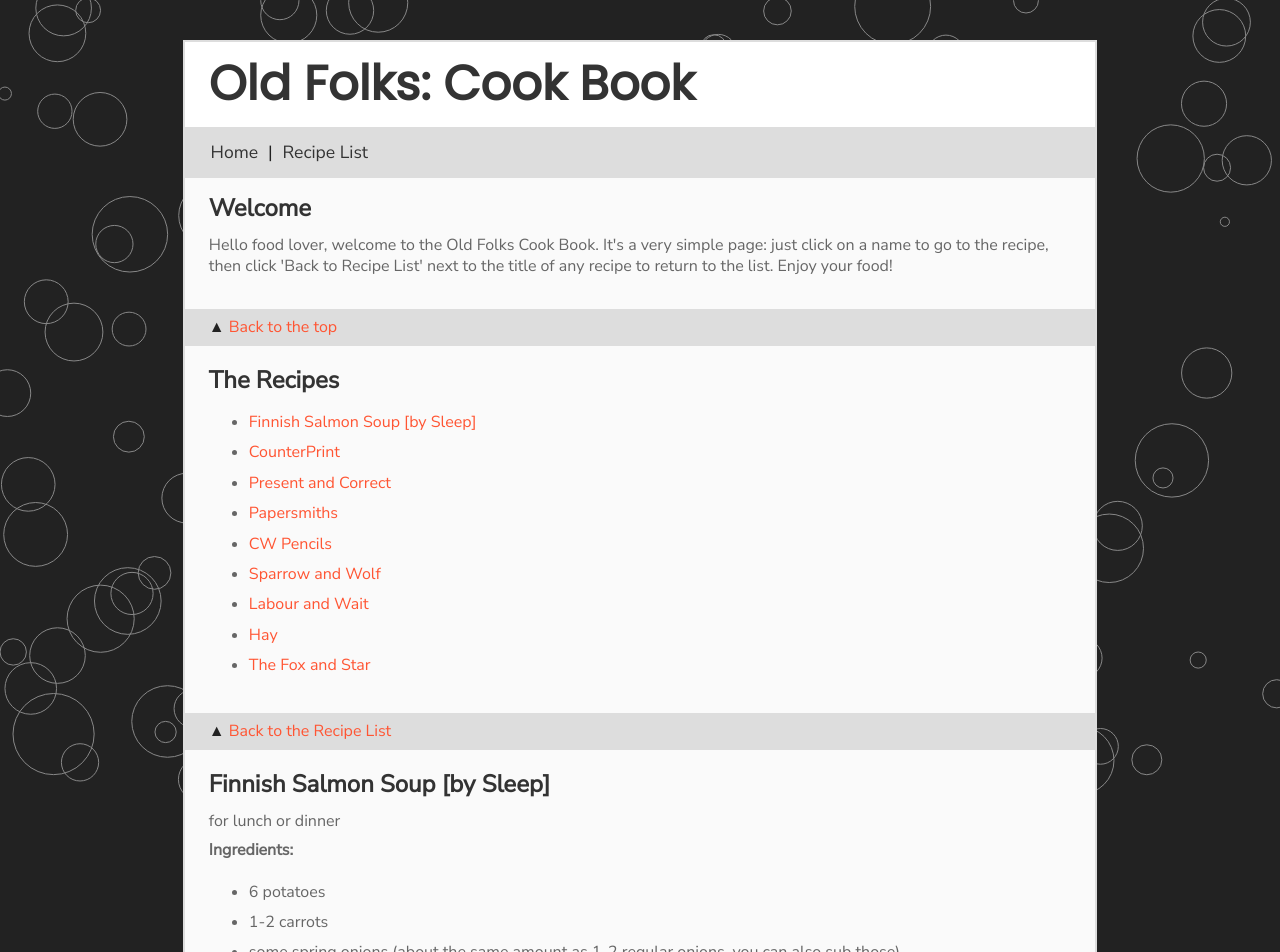
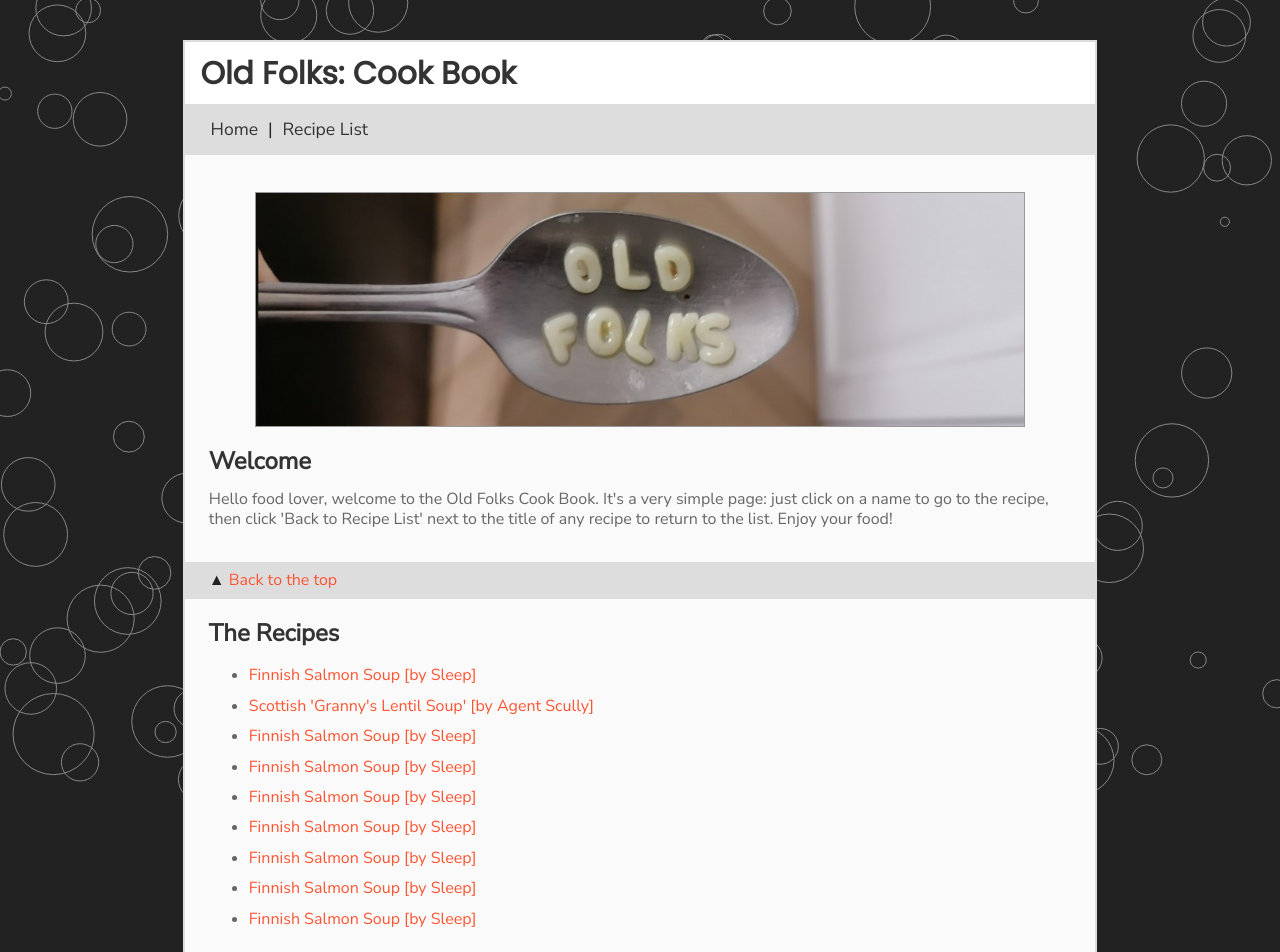
Before and after one commit to old-folks/cookbook, a plain HTML site: page index.html in a window 1280 px wide. Shown: the top 952 px of the page. Drawn offline with Linux system fonts and the light colour scheme.

Commit message:
tweaked layout

```diff
--- a/css/csmain_white.css
+++ b/css/csmain_white.css
@@ -5,7 +5,7 @@
 		padding: 1em .75em;
 		grid-area: hd;
 		font-family: 'Poppins', sans-serif;
-		font-size: 2rem;
+		font-size: 1.3rem;
 	}
 
 	header h5 {
@@ -38,6 +38,21 @@
 
 	img:not(.noborder) {
 		border: 1px solid #999;
+	}
+
+/* Image floating */
+	.floater {
+		float: right;
+		margin-left: 2em;
+		border-radius:1em;
+	}
+
+	.floater.end {
+		clear: right;
+	}
+
+	.pushDown {
+		clear:both;
 	}
 
 	video:not(.noborder) {
@@ -279,18 +294,6 @@
 		padding-bottom: 1em;
 	}
 
-/* Image floating */
-	.floater {
-		float: left;
-	}
-
-	.floater.end {
-		clear: right;
-	}
-
-	.pushDown {
-		clear:both;
-	}
 
 /* List floating */
 	.ref {
--- a/index.html
+++ b/index.html
@@ -40,8 +40,8 @@
 		<main class="section_padding">
 			<article>
 
+			<img src="./images/logo.jpg">
 			<h2 class="top">Welcome</h2>
-
 					<p>
 						Hello food lover, welcome to the Old Folks Cook Book. It's a very simple page: just click on a name to go to the recipe, then click 'Back to Recipe List' next to the title of any recipe to return to the list. Enjoy your food!
 					</p>
@@ -55,35 +55,35 @@
 					</li>
 
 					<li>
-					<a href="https://www.counter-print.co.uk/collections/stationery" target="_blank" rel="noopener" class="in_text_link">CounterPrint</a>
+					<a href="./index.html#R2" class="in_text_link">Scottish 'Granny's Lentil Soup' [by Agent Scully]</a>
 					</li>
 
 					<li>
-					<a href="https://www.presentandcorrect.com/" target="_blank" rel="noopener" class="in_text_link">Present and Correct</a>
+					<a href="./index.html#R1" class="in_text_link">Finnish Salmon Soup [by Sleep]</a>
 					</li>
 
 					<li>
-					<a href="https://www.papersmiths.co.uk/" target="_blank" rel="noopener" class="in_text_link">Papersmiths</a>
+					<a href="./index.html#R1" class="in_text_link">Finnish Salmon Soup [by Sleep]</a>
 					</li>
 
 					<li>
-					<a href="https://cwpencils.com/" target="_blank" rel="noopener" class="in_text_link">CW Pencils</a>
+					<a href="./index.html#R1" class="in_text_link">Finnish Salmon Soup [by Sleep]</a>
 					</li>
 
 					<li>
-					<a href="http://www.sparrowandwolf.co.uk/" target="_blank" rel="noopener" class="in_text_link">Sparrow and Wolf</a>
+					<a href="./index.html#R1" class="in_text_link">Finnish Salmon Soup [by Sleep]</a>
 					</li>
 
 					<li>
-					<a href="https://www.labourandwait.co.uk/collections/stationery" target="_blank" rel="noopener" class="in_text_link">Labour and Wait</a>
+					<a href="./index.html#R1" class="in_text_link">Finnish Salmon Soup [by Sleep]</a>
 					</li>
 
 					<li>
-					<a href="https://hay.dk/en-gb/products/accessories/office" target="_blank" rel="noopener" class="in_text_link">Hay</a>
+					<a href="./index.html#R1" class="in_text_link">Finnish Salmon Soup [by Sleep]</a>
 					</li>
 
 					<li>
-					<a href="https://www.thefoxandstar.co.uk/" target="_blank" rel="noopener" class="in_text_link">The Fox and Star</a>
+					<a href="./index.html#R1" class="in_text_link">Finnish Salmon Soup [by Sleep]</a>
 					</li>
 
 				</ul>
@@ -95,8 +95,8 @@
 
 <h2 class="top" id="R1">Finnish Salmon Soup [by Sleep]</h2>
 <p>for lunch or dinner</p>
-
-<p><strong>Ingredients:</strong>
+<img class="floater" width="30%" src="./images/R1.jpg">
+<p class="remove_margin"><strong>Ingredients:</strong>
 <ul>
 <li>6 potatoes</li>
 <li>1-2 carrots</li>
@@ -122,9 +122,9 @@
 
 <!-- R2 ######################################################################################################################################################### -->
 
-<h2 class="top" id="R1">Scottish 'Granny's Lentil Soup' [by Agent Scully]</h2>
+<h2 class="top" id="R2">Scottish 'Granny's Lentil Soup' [by Agent Scully]</h2>
 <p>for lunch or dinner</p>
-
+<img class="floater" width="30%" src="./images/R2.jpg">
 <p><strong>Ingredients:</strong>
 <ul>
 <li>250g of red lentils</li>
@@ -144,7 +144,7 @@
 <li>Serve with some nice bread and enjoy!</li>
 </ol>
 
-<img width="3em" scr="./images/R1.jpg">
+
 
 </p>
 
```
Also changed, not shown: images/logo.jpg (added).
